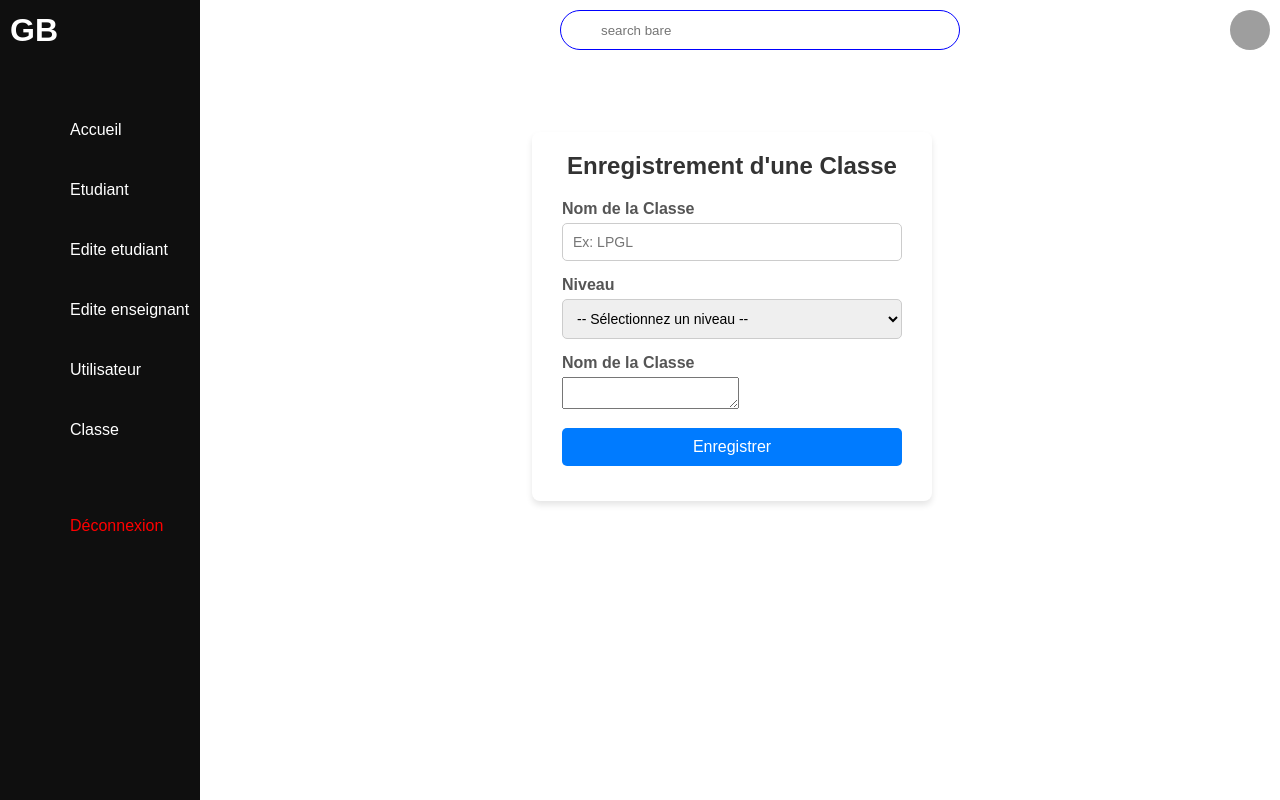
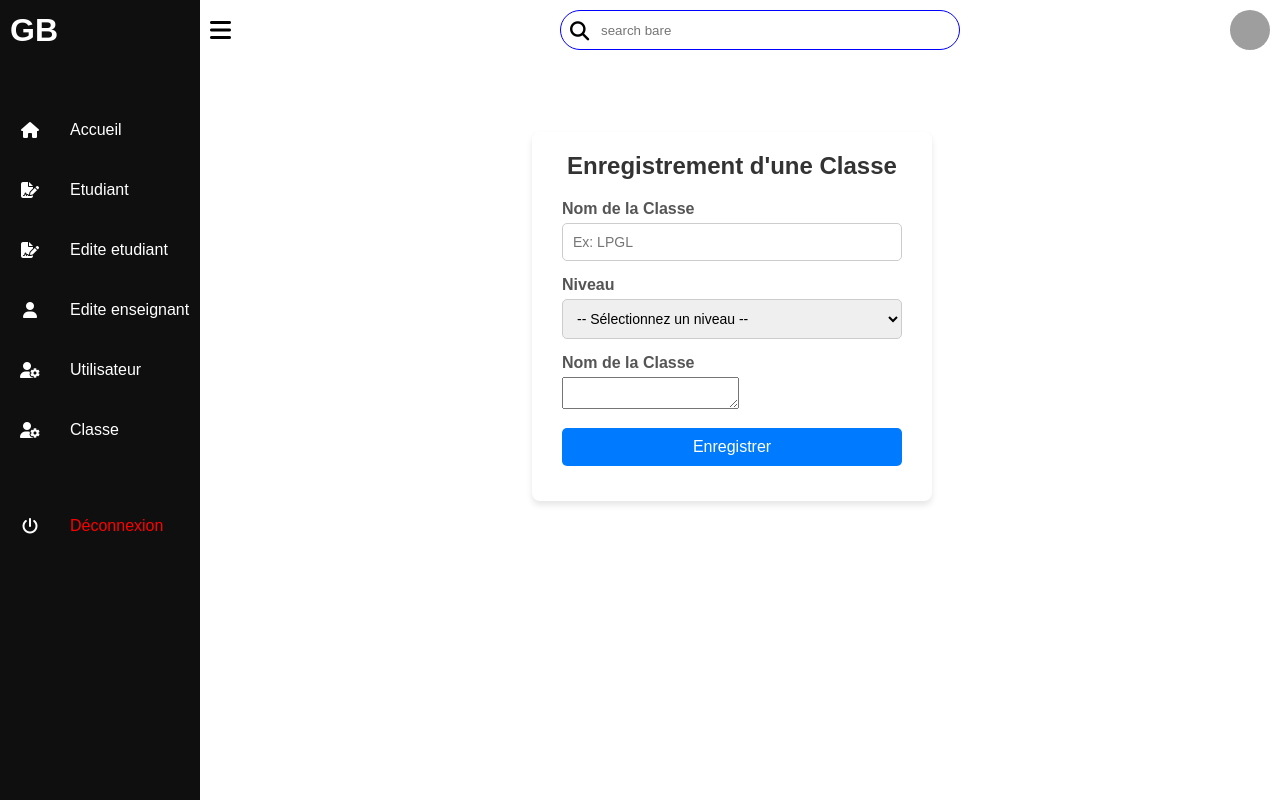
Before and after one commit to ulrichwandji2003/etudiant, a Django app: a page that uses Templates/base.html in a window 1280 px wide. Run offline with Django 4.2, Linux system fonts and the light colour scheme; some libraries are stand-ins or nearby versions; grey boxes are pictures that could not be loaded.

Commit message:
base.html

```diff
--- a/Templates/base.html
+++ b/Templates/base.html
@@ -8,6 +8,7 @@
     <meta name="viewport" content="width=device-width, initial-scale=1.0">
     <!-- <link rel="stylesheet" href="{% static 'css/bootstrap.min.css'%}"> -->
     <link rel="stylesheet" href="{% static 'fontawesome/css/all.min.css' %}">
+    <link rel="stylesheet" href="https://cdnjs.cloudflare.com/ajax/libs/font-awesome/6.4.2/css/all.min.css">
     <link rel="stylesheet" href="{% static 'style.css' %}">
     <script src="{% static 'jquery-3.7.0.min.js' %}"></script>
     <script src="{% static 'script.js' %}"></script>
```
